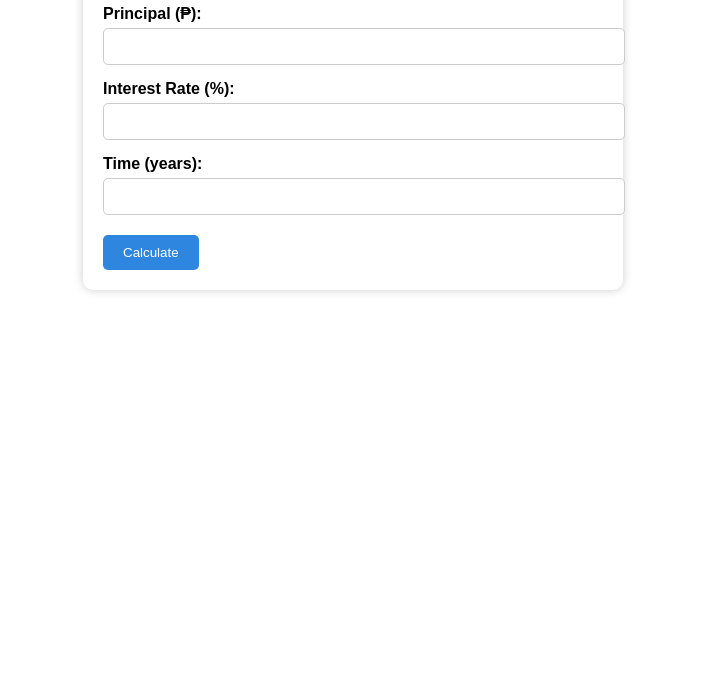
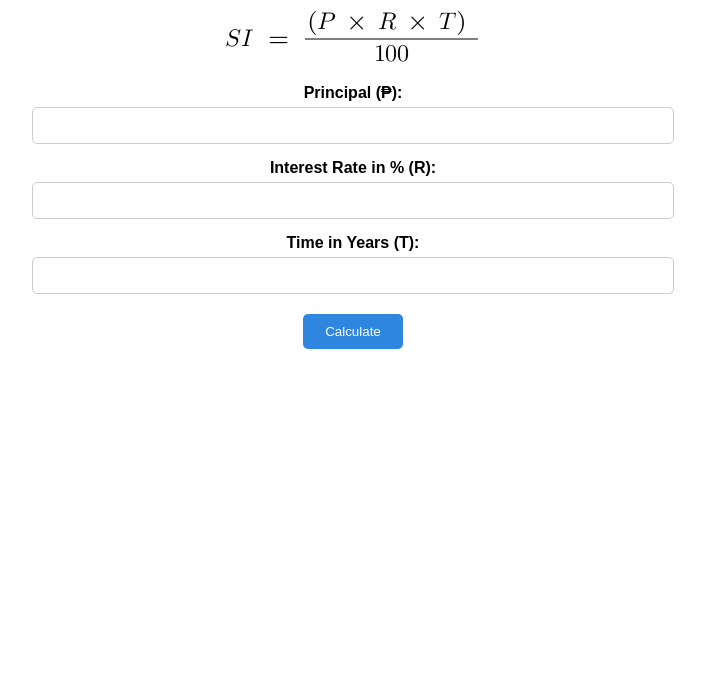
Before and after one commit to Darry17/Finance-App, a plain HTML site: page formulas/simple-interest.html in a window 1280 px wide. Shown: the part 113-800 px from the top of the page, without its empty margins (287-992 px from the left). Drawn offline with Linux system fonts and the light colour scheme.

Commit message:
improved SI interface

```diff
--- a/css/style.css
+++ b/css/style.css
@@ -1,10 +1,13 @@
 body {
     font-family: Arial, sans-serif;
-    max-width: 500px;
+    max-width: auto;
     margin: 30px auto;
     padding: 20px;
     border-radius: 10px;
-    box-shadow: 0 0 10px #ccc;
+    display: flex;
+    flex-direction: column;
+    justify-content: center;
+    align-items: center;
 }
 
 label {
@@ -14,7 +17,7 @@ label {
 }
 
 input[type="number"] {
-    width: 100%;
+    width: 50%;
     padding: 10px;
     margin-top: 5px;
     border-radius: 5px;
@@ -29,6 +32,7 @@ button {
     border: none;
     border-radius: 5px;
     cursor: pointer;
+    width: 50%;
 }
 
 .result {
@@ -41,3 +45,9 @@ button {
 .step {
     margin-bottom: 10px;
 }
+
+@media (min-width: 700px) {
+    button {
+        width: 100px;
+    }
+}
--- a/formulas/simple-interest.html
+++ b/formulas/simple-interest.html
@@ -8,14 +8,15 @@
 </head>
 <body>
     <h2>Simple Interest Calculator</h2>
+    <img src="/images/simple-interest.png" alt="simple-interest-formula">
 
     <label for="principal">Principal (₱):</label>
     <input type="number" id="principal" required>
 
-    <label for="rate">Interest Rate (%):</label>
+    <label for="rate">Interest Rate in % (R):</label>
     <input type="number" id="rate" step="0.01" required>
 
-    <label for="time">Time (years):</label>
+    <label for="time">Time in Years (T):</label>
     <input type="number" id="time" required>
 
     <button onclick="calculateSI()">Calculate</button>
```
Also changed, not shown: images/simple-interest.png (added).
